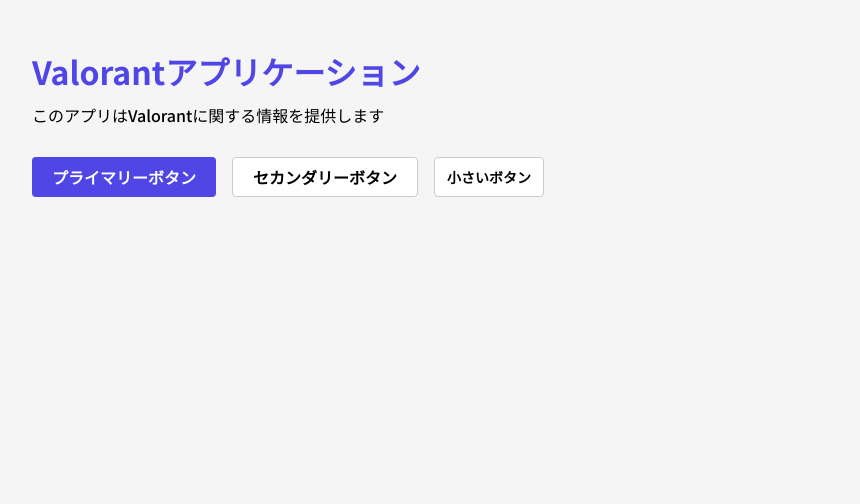
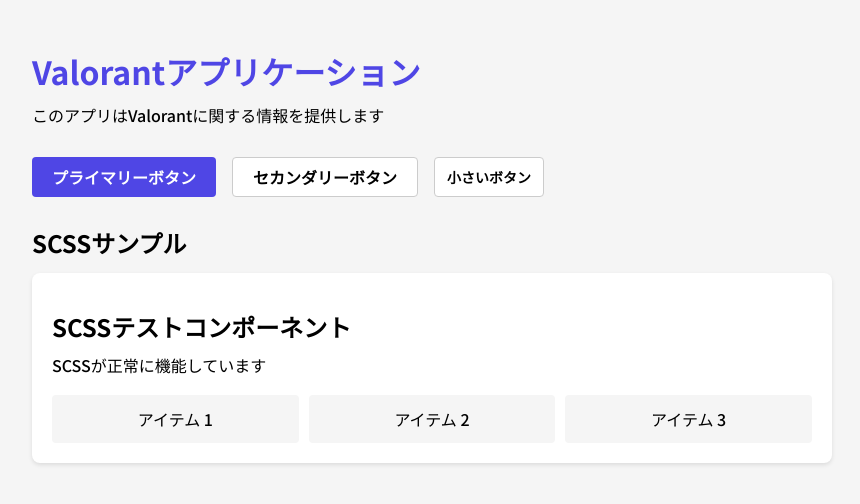
Before and after one commit to gamers-hack/valorant, a Nuxt app: page / in a window 1280 px wide. Shown: the top 504 px of the page, without its empty margins (208-1068 px from the left). Built offline with nearby package versions, Linux system fonts and the light colour scheme.

Commit message:
feat: SCSSを使用したコンポーネントとBEMパターンのサンプルを追加

```diff
--- /dev/null
+++ b/src/components/BemExample.vue
@@ -0,0 +1,80 @@
+<template>
+  <div class="card">
+    <div class="card__header">
+      <h2 class="card__title">カードタイトル</h2>
+    </div>
+    <div class="card__body">
+      <p class="card__text">カードの内容がここに入ります。</p>
+    </div>
+    <div class="card__footer">
+      <button class="card__button">もっと見る</button>
+      <button class="card__button card__button--primary">登録する</button>
+    </div>
+  </div>
+</template>
+
+<script setup lang="ts">
+// コンポーネントのロジック
+</script>
+
+<style lang="scss" scoped>
+// vite.config.tsの設定により、以下のimportは不要になりました
+// @use '@/assets/style/variables' as *;
+// @use '@/assets/style/mixins' as *;
+
+// BEMのmixinを使ったスタイル
+@include block('card') {
+  border-radius: 8px;
+  box-shadow: 0 2px 8px rgba(0, 0, 0, 0.1);
+  overflow: hidden;
+
+  @include element('card', 'header') {
+    padding: 16px;
+    background-color: $color-primary-light;
+  }
+
+  @include element('card', 'title') {
+    margin: 0;
+    font-size: 1.2rem;
+    color: $color-text-dark;
+  }
+
+  @include element('card', 'body') {
+    padding: 16px;
+  }
+
+  @include element('card', 'text') {
+    margin: 0;
+    color: $color-text;
+  }
+
+  @include element('card', 'footer') {
+    padding: 16px;
+    display: flex;
+    justify-content: flex-end;
+    gap: 8px;
+  }
+
+  @include element('card', 'button') {
+    padding: 8px 16px;
+    border: 1px solid $color-primary;
+    border-radius: 4px;
+    background: none;
+    color: $color-primary;
+    cursor: pointer;
+
+    &:hover {
+      background-color: rgba($color-primary, 0.1);
+    }
+
+    @include element-modifier('card', 'button', 'primary') {
+      background-color: $color-primary;
+      color: white;
+
+      &:hover {
+        background-color: darken($color-primary, 10%);
+      }
+    }
+  }
+}
+</style>
--- /dev/null
+++ b/src/components/ExampleScssComponent.vue
@@ -0,0 +1,54 @@
+<template>
+  <div class="example-component">
+    <h2 class="title">SCSSテストコンポーネント</h2>
+    <p class="description">SCSSが正常に機能しています</p>
+    <div class="responsive-box">
+      <div v-for="i in 3" :key="i" class="item">アイテム {{ i }}</div>
+    </div>
+  </div>
+</template>
+
+<script setup lang="ts">
+// コンポーネントのロジックはここに
+</script>
+
+<style lang="scss" scoped>
+@use '@/assets/style/variables' as *;
+@use '@/assets/style/mixins' as *;
+
+.example-component {
+  padding: 20px;
+  border-radius: 8px;
+  background-color: $color-white;
+  box-shadow: 0 2px 4px rgba(0, 0, 0, 0.1);
+
+  .title {
+    font-size: 1.5rem;
+    margin-bottom: 10px;
+    color: $color-black;
+  }
+
+  .description {
+    margin-bottom: 20px;
+
+    @include sp {
+      font-size: 0.9rem;
+    }
+  }
+
+  .responsive-box {
+    @include grid(1fr 1fr 1fr, auto, 10px);
+
+    @include sp {
+      @include grid(1fr, auto, 10px);
+    }
+
+    .item {
+      padding: 15px;
+      background-color: $color-gray-background;
+      border-radius: 4px;
+      text-align: center;
+    }
+  }
+}
+</style>
--- a/src/pages/index.vue
+++ b/src/pages/index.vue
@@ -8,14 +8,20 @@
       <Button>セカンダリーボタン</Button>
       <Button small>小さいボタン</Button>
     </div>
+
+    <div class="scss-example">
+      <h2>SCSSサンプル</h2>
+      <ExampleScssComponent />
+    </div>
   </div>
 </template>
 
 <script setup lang="ts">
 import Button from '@/uiParts/Button.vue';
+import ExampleScssComponent from '@/components/ExampleScssComponent.vue';
 </script>
 
-<style scoped>
+<style lang="scss" scoped>
 .container {
   max-width: 800px;
   margin: 0 auto;
@@ -32,4 +38,12 @@
   color: #4f46e5;
   margin-bottom: 1rem;
 }
+
+.scss-example {
+  margin-top: 2rem;
+
+  h2 {
+    margin-bottom: 1rem;
+  }
+}
 </style>
```
